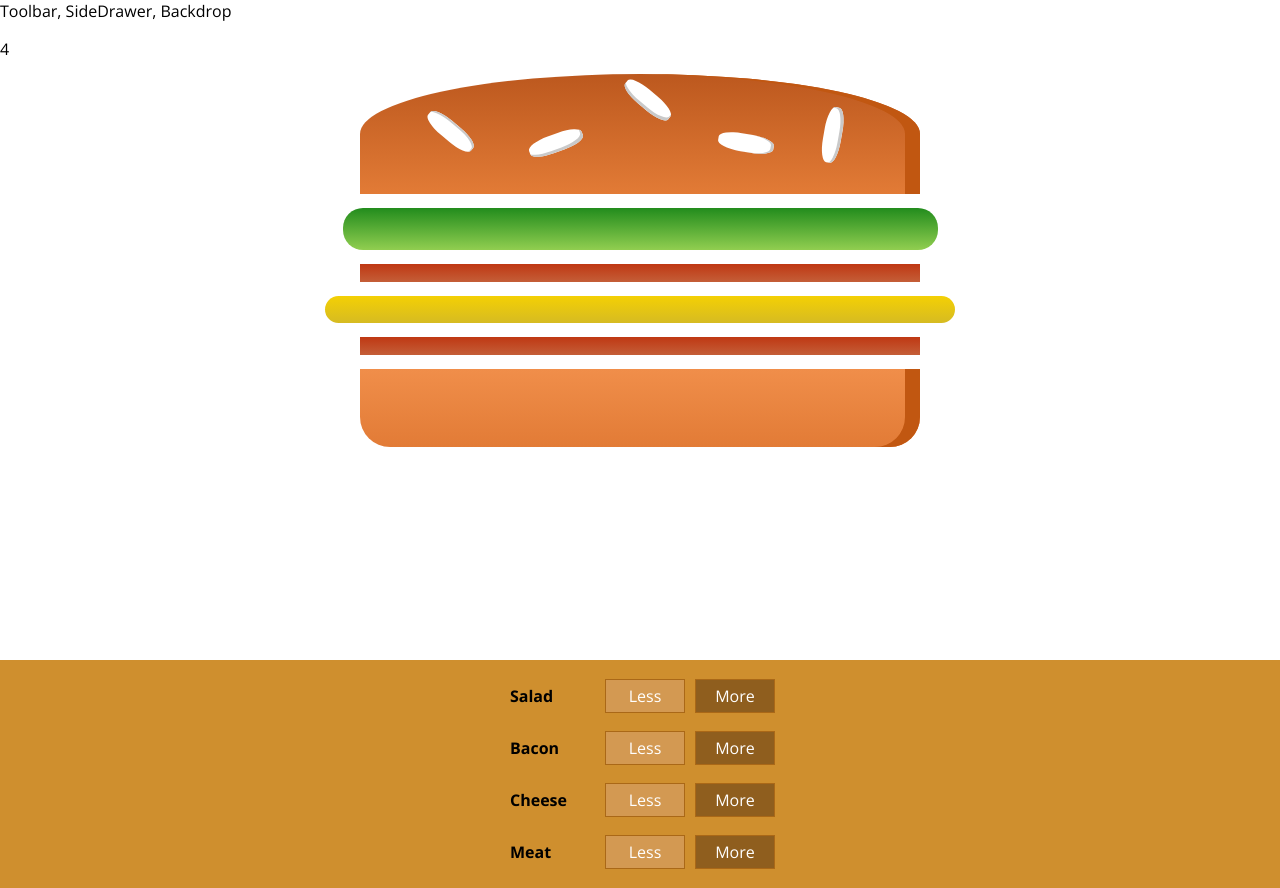
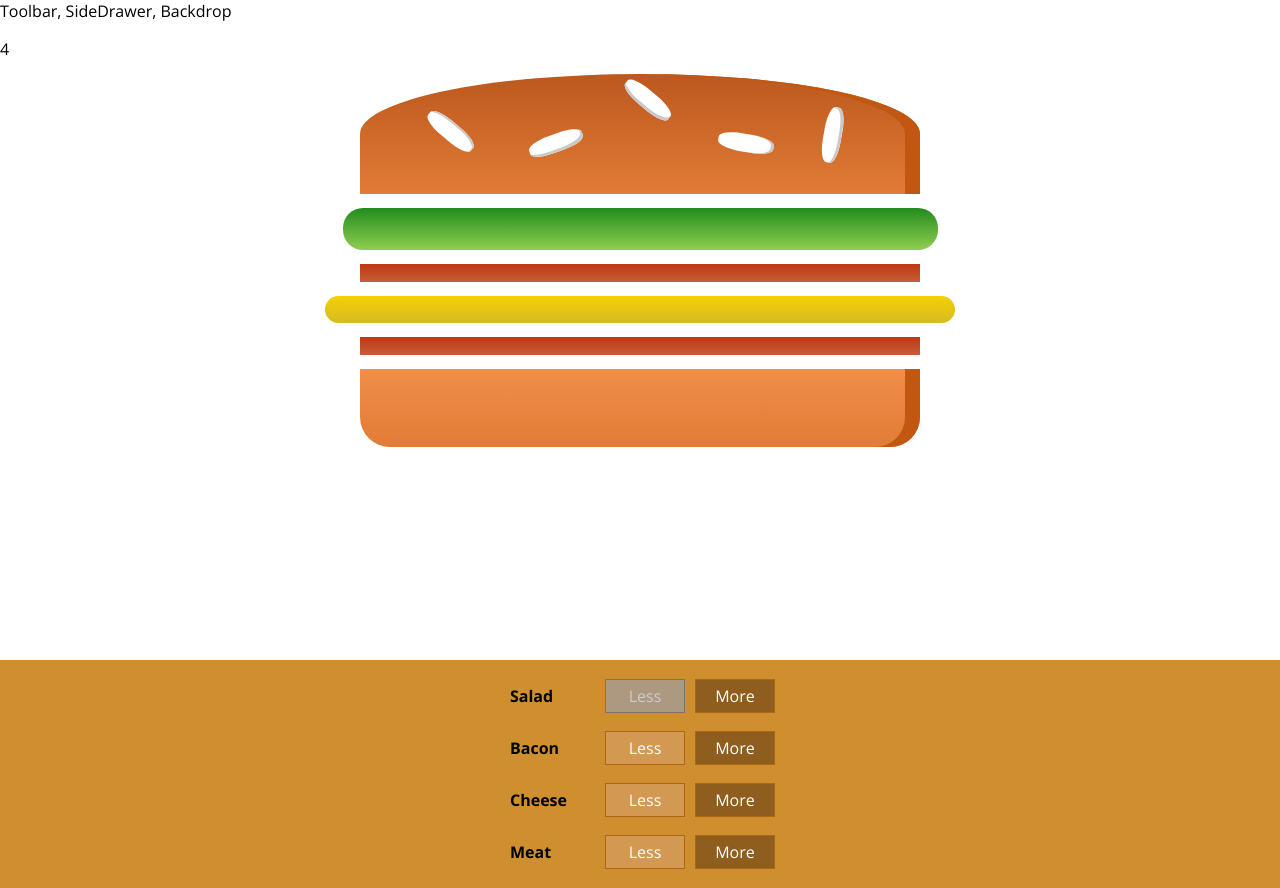
Before and after one commit to johanroug/react, a React app: page / in a window 1280 px wide. Built offline with nearby package versions, Linux system fonts and the light colour scheme.

Commit message:
no message

```diff
--- a/src/components/BurgerBuilder/BuildControls/BuildControl/BuildControl.js
+++ b/src/components/BurgerBuilder/BuildControls/BuildControl/BuildControl.js
@@ -5,9 +5,8 @@ const BuildControl = (props) => {
   return (
     <div className={classes.BuildControl}>
       <div className={classes.Label}>{props.label}</div>
-      <button onClick={props.remove} className={classes.Less}>Less</button>
+      <button onClick={props.remove} disabled={props.disabled} className={classes.Less}>Less</button>
       <button onClick={props.add} className={classes.More}>More</button>
-      {/* {props.disabled} */}
     </div>
   );
 };
--- a/src/components/BurgerBuilder/BuildControls/BuildControls.js
+++ b/src/components/BurgerBuilder/BuildControls/BuildControls.js
@@ -1,4 +1,4 @@
-import React from 'react';
+import React, {Component} from 'react';
 
 import classes from './BuildControls.scss';
 import BuildControl from './BuildControl/BuildControl';
@@ -10,27 +10,30 @@ const controls = [
   {label: 'Meat', type: 'meat'}
 ];
 
-// const disabledHandler = (type) => {
-//   const disabledInfo = [...this.state.ingredients];
-//   disabledInfo.filter(value => {
-//     return value === controls.type;
-//   });
-// };
-
-const buildControls = (props) => (
+class buildControls extends Component {
+  render () {
+    controls.map(item => {
+      if (this.props.disabled.indexOf(item.type)) {
+        item['disabled'] = false;
+      } else {
+        item['disabled'] = true;
+      }
+      return 'ok';
+    });
+    return (
       <div className={classes.BuildControls}>
         {controls.map((ctrl, index) => {
           return (
             <BuildControl
               key={ctrl.label}
               label={ctrl.label}
-          // disabled={disabledHandler.bind(this, ctrl.type)}
-          add={props.add.bind(this, ctrl.type)}
-          remove={props.remove.bind(this, ctrl.type)} />
+              disabled={ctrl.disabled}
+              add={this.props.add.bind(this, ctrl.type)}
+              remove={this.props.remove.bind(this, ctrl.type)} />
           );
         })}
-  </div>
-);
+      </div>);
+  }
+}
 
-export default buildControls
-;
+export default buildControls;
--- a/src/components/BurgerBuilder/BurgerBuilder.js
+++ b/src/components/BurgerBuilder/BurgerBuilder.js
@@ -18,6 +18,16 @@ class BurgerBuilder extends Component {
       'bacon'
     ],
     totalPrice: 4
+  }
+
+  enabledControl = () => {
+    return this.state.ingredients.reduce((p, c) => {
+      if (p.indexOf(c) === -1) {
+        p.push(c);
+      }
+
+      return p;
+    }, []);
   }
 
   addIngredientHandler = (type) => {
@@ -60,6 +70,7 @@ class BurgerBuilder extends Component {
         <Burger ingredients={this.state.ingredients} />
         <BuildControls
           add={this.addIngredientHandler}
+          disabled={this.enabledControl()}
           remove={this.removeIngredientHandler} />
       </Aux>
     );
```
Lines whose indentation alone changed are shown as unchanged.
